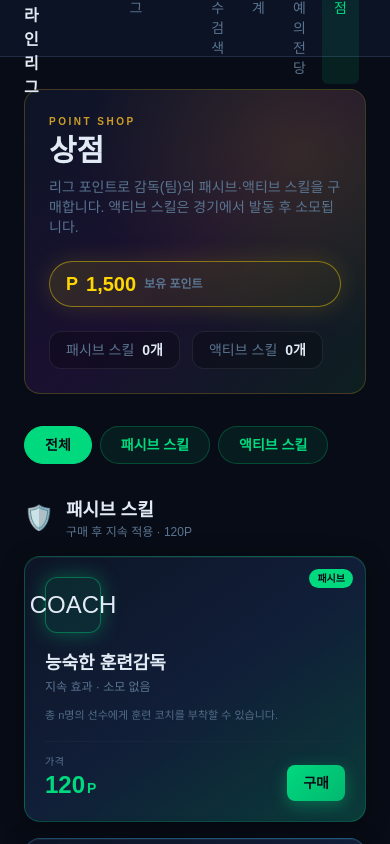
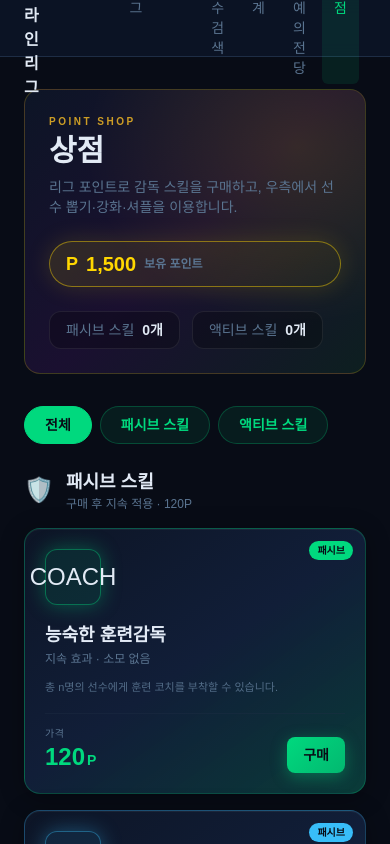
Before and after one commit to zeroeast/FCLeague, a React (Vite) app in the folder frontend/: page /shop in a window 390 px wide. Shown: the top 844 px of the page. Built offline with nearby package versions, Linux system fonts and the light colour scheme; no server answers.

Commit message:
커서 > 서브명단·강화색상·상점가챠 복구

```diff
--- a/frontend/src/components/PitchFormation.jsx
+++ b/frontend/src/components/PitchFormation.jsx
@@ -1,6 +1,6 @@
 import { getFormationCoords } from '../constants/formationLayouts.js';
 import {
-  getEnhanceColor,
+  getEnhanceLabelStyle,
   getOvrSlotStyle,
   getPositionColor,
 } from '../constants/playerColors.js';
@@ -32,7 +32,7 @@ function PitchPlayer({ name, pos, ovr, enhance }) {
         <div className="flex items-center justify-center gap-1 mt-1">
           <span className="text-[10px] font-black text-white">{ovr}</span>
           {enhance != null && (
-            <span className="text-[9px] font-black" style={{ color: getEnhanceColor(enhance) }}>
+            <span className="text-[9px] font-black" style={getEnhanceLabelStyle(enhance)}>
               +{enhance}
             </span>
           )}
--- a/frontend/src/components/PlayerCard.jsx
+++ b/frontend/src/components/PlayerCard.jsx
@@ -1,6 +1,8 @@
 import {
   getEnhanceColor,
   getEnhanceGlow,
+  getEnhanceLabelStyle,
+  getEnhanceTier,
   getOvrSlotStyle,
   getPositionColor,
 } from '../constants/playerColors.js';
@@ -47,7 +49,9 @@ export function PlayerCard({
         <div
           className="absolute inset-0 pointer-events-none anim-enhance-glow rounded-2xl"
           style={{
-            background: `radial-gradient(ellipse at 50% 45%, ${enhColor}88 0%, rgba(139,92,246,.35) 35%, ${enhColor}22 55%, transparent 75%)`,
+            background: getEnhanceTier(enh) === 'platinum'
+              ? 'radial-gradient(ellipse at 50% 45%, rgba(232,246,255,.75) 0%, rgba(200,220,255,.4) 35%, rgba(245,232,255,.25) 55%, transparent 75%)'
+              : `radial-gradient(ellipse at 50% 45%, ${enhColor}88 0%, ${enhColor}44 35%, ${enhColor}22 55%, transparent 75%)`,
           }}
         />
       )}
@@ -76,10 +80,7 @@ export function PlayerCard({
       <OvrBadge ovr={player.ovr} pos={player.pos} size={large ? 'lg' : 'md'} />
 
       {enh != null && (
-        <span
-          className="text-sm font-black"
-          style={{ color: enhColor }}
-        >
+        <span className="text-sm font-black" style={getEnhanceLabelStyle(enh)}>
           +{enh}
         </span>
       )}
--- a/frontend/src/components/PlayerSlot.jsx
+++ b/frontend/src/components/PlayerSlot.jsx
@@ -1,5 +1,5 @@
 import {
-  getEnhanceColor,
+  getEnhanceLabelStyle,
   getOvrSlotStyle,
   getPositionColor,
 } from '../constants/playerColors.js';
@@ -39,7 +39,7 @@ export function PlayerSlot({
           {pos}
         </span>
         {enhance != null && (
-          <span className="text-xs font-black" style={{ color: getEnhanceColor(enhance) }}>
+          <span className="text-xs font-black" style={getEnhanceLabelStyle(enhance)}>
             +{enhance}
           </span>
         )}
--- a/frontend/src/components/TeamDetailPanel.jsx
+++ b/frontend/src/components/TeamDetailPanel.jsx
@@ -122,6 +122,29 @@ function AbilityCard({ ability, onHover, onLeave }) {
   );
 }
 
+function SubBenchSlot({ index }) {
+  return (
+    <div
+      className="flex-1 min-w-0 rounded-xl border border-dashed p-3 flex flex-col items-center justify-center gap-1.5 min-h-[88px] transition-colors hover:border-accent/40"
+      style={{
+        background: 'rgba(255,255,255,0.02)',
+        borderColor: 'rgba(90,116,144,0.45)',
+      }}
+    >
+      <span className="text-[9px] font-black uppercase tracking-widest text-muted/70">
+        SUB {index}
+      </span>
+      <div
+        className="w-8 h-8 rounded-lg border border-dashed flex items-center justify-center"
+        style={{ borderColor: 'rgba(90,116,144,0.35)' }}
+      >
+        <span className="text-lg text-muted/40 leading-none">+</span>
+      </div>
+      <p className="text-[10px] text-muted text-center leading-tight">선수 배치</p>
+    </div>
+  );
+}
+
 export default function TeamDetailPanel({ manager, onClose, showClose = true }) {
   const [abilityTooltip, setAbilityTooltip] = useState(null);
   const abilities = useMemo(() => pickAbilitiesByName(manager.name), [manager.name]);
@@ -170,6 +193,7 @@ export default function TeamDetailPanel({ manager, onClose, showClose = true })
             />
           </div>
 
+          <div className="space-y-4">
             <div
               className="p-4 border space-y-3 rounded-xl"
               style={{
@@ -182,7 +206,7 @@ export default function TeamDetailPanel({ manager, onClose, showClose = true })
                 <p className="text-[10px] text-accent uppercase tracking-[0.2em] font-bold">Manager Skill</p>
                 <p className="text-sm font-black text-text">감독 스킬</p>
               </div>
-            <div className="grid grid-cols-1 gap-2.5 max-h-[480px] overflow-y-auto pr-1">
+              <div className="grid grid-cols-1 gap-2.5 max-h-[360px] overflow-y-auto pr-1">
                 {abilities.map((ability) => (
                   <AbilityCard
                     key={`${manager.name}-${ability.id}`}
@@ -194,6 +218,29 @@ export default function TeamDetailPanel({ manager, onClose, showClose = true })
               </div>
               <p className="text-[10px] text-muted text-center">카드에 마우스를 올리면 상세 설명이 표시됩니다</p>
             </div>
+
+            <div
+              className="p-4 border space-y-3 rounded-xl"
+              style={{
+                background: 'linear-gradient(160deg, rgba(56,189,248,0.05) 0%, rgba(13,21,38,0.95) 45%)',
+                borderColor: 'rgba(56,189,248,0.2)',
+                boxShadow: 'inset 0 1px 0 rgba(255,255,255,0.04)',
+              }}
+            >
+              <div>
+                <p className="text-[10px] uppercase tracking-[0.2em] font-bold" style={{ color: '#38bdf8' }}>
+                  Substitutes
+                </p>
+                <p className="text-sm font-black text-text">서브 명단</p>
+              </div>
+              <div className="flex gap-2">
+                {[1, 2, 3].map((n) => (
+                  <SubBenchSlot key={n} index={n} />
+                ))}
+              </div>
+              <p className="text-[10px] text-muted text-center">교체 선수 최대 3명 배치 가능</p>
+            </div>
+          </div>
         </div>
       </div>
 
--- a/frontend/src/constants/playerColors.js
+++ b/frontend/src/constants/playerColors.js
@@ -10,9 +10,10 @@ const DEF_POS = ['CB', 'LB', 'RB', 'LWB', 'RWB'];
 const MID_POS = ['CM', 'CAM', 'CDM', 'LM', 'RM'];
 const ATK_POS = ['ST', 'LW', 'RW', 'CF'];
 
-/** +5~+7 same tone, +8~+10 gold */
-const ENHANCE_MID  = '#8b5cf6';
-const ENHANCE_GOLD = '#FFD700';
+/** +5~+7 silver, +8~+10 gold, +11+ platinum (aurora crystal) */
+const ENHANCE_SILVER   = '#C8D0DC';
+const ENHANCE_GOLD     = '#FFD700';
+const ENHANCE_PLATINUM = '#E8F6FF';
 
 const OVR_TIERS = [
   { min: 97, name: '#fde68a', accent: '#fbbf24', bg: ['#1a1408', '#2d2208'], border: 'rgba(251,191,36,.45)' },
@@ -23,6 +24,13 @@ const OVR_TIERS = [
   { min: 82, name: '#cbd5e1', accent: '#94a3b8', bg: ['#0c1016', '#141c28'], border: 'rgba(148,163,184,.25)' },
   { min: 0,  name: '#94a3b8', accent: '#64748b', bg: ['#080c14', '#101820'], border: 'rgba(100,116,139,.2)' },
 ];
+
+export function getEnhanceTier(lv) {
+  if (lv == null || lv < 5) return 'default';
+  if (lv >= 11) return 'platinum';
+  if (lv >= 8) return 'gold';
+  return 'silver';
+}
 
 export function getPositionGroup(pos) {
   if (pos === 'GK') return 'gk';
@@ -37,17 +45,46 @@ export function getPositionColor(pos) {
 }
 
 export function getEnhanceColor(lv) {
-  if (lv >= 8) return ENHANCE_GOLD;
-  if (lv >= 5) return ENHANCE_MID;
+  const tier = getEnhanceTier(lv);
+  if (tier === 'platinum') return ENHANCE_PLATINUM;
+  if (tier === 'gold') return ENHANCE_GOLD;
+  if (tier === 'silver') return ENHANCE_SILVER;
   return '#94a3b8';
 }
 
 export function getEnhanceGlow(lv) {
+  const tier = getEnhanceTier(lv);
   const c = getEnhanceColor(lv);
-  if (lv >= 8) {
+
+  if (tier === 'platinum') {
+    return [
+      `0 0 24px rgba(232,246,255,.9)`,
+      `0 0 48px rgba(184,224,255,.55)`,
+      `0 0 72px rgba(232,212,255,.35)`,
+      `0 0 96px rgba(200,255,255,.2)`,
+    ].join(', ');
+  }
+  if (tier === 'gold') {
     return `0 0 40px ${c}88, 0 0 80px rgba(251,191,36,.35), 0 0 120px rgba(255,215,0,.2)`;
   }
-  return `0 0 24px ${c}55`;
+  if (tier === 'silver') {
+    return `0 0 20px rgba(200,208,220,.6), 0 0 40px rgba(192,192,192,.35)`;
+  }
+  return `0 0 16px ${c}33`;
+}
+
+/** Inline style for +N label — platinum uses aurora gradient */
+export function getEnhanceLabelStyle(lv) {
+  if (getEnhanceTier(lv) === 'platinum') {
+    return {
+      background: 'linear-gradient(135deg, #f0fbff 0%, #ffffff 22%, #cce8ff 45%, #f5e8ff 68%, #e0ffff 100%)',
+      WebkitBackgroundClip: 'text',
+      WebkitTextFillColor: 'transparent',
+      backgroundClip: 'text',
+      filter: 'drop-shadow(0 0 5px rgba(220,240,255,.95)) drop-shadow(0 0 10px rgba(200,180,255,.5))',
+    };
+  }
+  return { color: getEnhanceColor(lv) };
 }
 
 export function getOvrTier(ovr) {
--- a/frontend/src/pages/Shop.jsx
+++ b/frontend/src/pages/Shop.jsx
@@ -1,6 +1,6 @@
 import { useMemo, useState } from 'react';
 import { SHOP_PASSIVE_SKILLS, SHOP_ACTIVE_SKILLS } from '../constants/shopProducts.js';
-
+import { GachaPanel } from './Gacha.jsx';
 const TABS = [
   { key: 'all', label: '전체' },
   { key: 'passive', label: '패시브 스킬' },
@@ -112,7 +112,7 @@ function SkillSection({ title, subtitle, icon, skills, ownedIds, points, onBuy }
           <p className="text-xs text-muted">{subtitle}</p>
         </div>
       </div>
-      <div className="grid grid-cols-1 sm:grid-cols-2 lg:grid-cols-3 xl:grid-cols-4 gap-4">
+      <div className="grid grid-cols-1 sm:grid-cols-2 lg:grid-cols-3 gap-4">
         {skills.map((skill) => {
           const owned = ownedIds.has(skill.id);
           return (
@@ -191,8 +191,7 @@ export default function Shop() {
             <p className="text-[10px] uppercase tracking-[0.25em] font-bold text-amber-400/80 mb-1">Point Shop</p>
             <h1 className="text-3xl md:text-4xl font-black text-text">상점</h1>
             <p className="text-sm text-muted mt-2 max-w-md">
-              리그 포인트로 감독(팀)의 패시브·액티브 스킬을 구매합니다.
-              액티브 스킬은 경기에서 발동 후 소모됩니다.
+              리그 포인트로 감독 스킬을 구매하고, 우측에서 선수 뽑기·강화·셔플을 이용합니다.
             </p>
           </div>
           <PointBadge points={points} />
@@ -215,6 +214,8 @@ export default function Shop() {
         </div>
       </section>
 
+      <div className="grid grid-cols-1 xl:grid-cols-[1fr_400px] gap-8 items-start">
+        <div className="space-y-6 min-w-0">
           <div className="flex gap-2 flex-wrap">
             {TABS.map(({ key, label }) => (
               <button
@@ -256,6 +257,19 @@ export default function Shop() {
               onBuy={buySkill}
             />
           )}
+        </div>
+
+        <aside
+          className="xl:sticky xl:top-20 xl:max-h-[calc(100vh-5.5rem)] xl:overflow-y-auto rounded-2xl border p-5 space-y-4"
+          style={{
+            background: 'linear-gradient(160deg, #0d1526 0%, #111e38 55%, #0d1f20 100%)',
+            borderColor: 'rgba(0,217,126,0.2)',
+            boxShadow: '0 0 32px rgba(0,217,126,0.06)',
+          }}
+        >
+          <GachaPanel />
+        </aside>
+      </div>
 
       <Toast message={toast} onClose={() => setToast('')} />
     </div>
```
Also changed, not shown: frontend/src/pages/Gacha.jsx (+20 -10 lines). Lines whose indentation alone changed are shown as unchanged.
